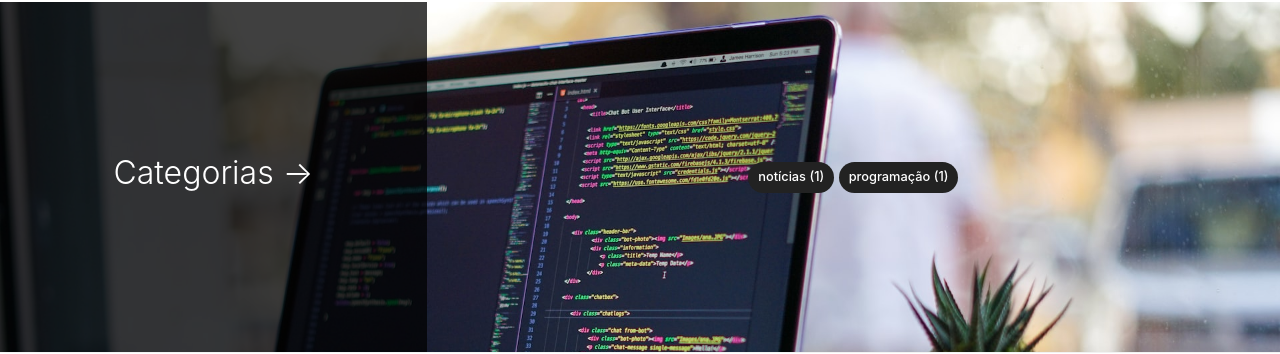
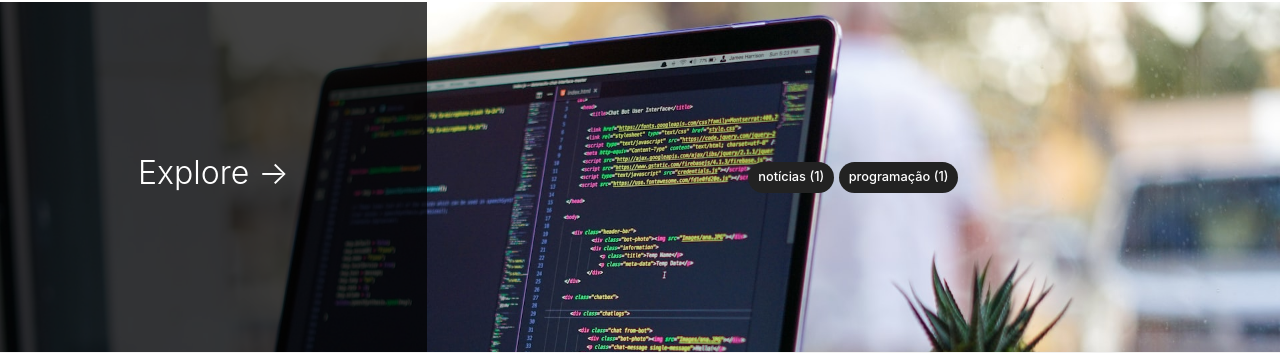
Before and after one commit to codeeasy-dev/blog, a Jekyll site: the page built from index.html, in a window 1280 px wide and 900 px high, scrolled down 580 px. Shown: the part 439-793 px from the top of the window. Built offline with Jekyll 4.4.1, drawn with Linux system fonts in a browser that asks for light colours; nearby versions of some CDN libraries; a script that is not in the unit is left out; the list of posts is cut into pages by our own code.

```diff
--- a/_includes/g-analytics.html
+++ b/_includes/g-analytics.html
@@ -1,9 +1,11 @@
+{% if jekyll.environment == 'production' %}
 <!-- Google tag (gtag.js) -->
-<script async src="https://www.googletagmanager.com/gtag/js?id=G-GWR4BHF495"></script>
+<script async src="https://www.googletagmanager.com/gtag/js?id={{ site.google_analytics }}"></script>
 <script>
   window.dataLayer = window.dataLayer || [];
   function gtag(){dataLayer.push(arguments);}
   gtag('js', new Date());
 
-  gtag('config', 'G-GWR4BHF495');
+  gtag('config', '{{ site.google_analytics }}');
 </script>
+{% endif %}
--- a/_layouts/default.html
+++ b/_layouts/default.html
@@ -22,18 +22,6 @@
 <script src="{{ site.baseurl }}/assets/js/jquery.min.js"></script>
 
 </head>
-
-{% if jekyll.environment == 'production' %}
-<!-- change your GA id in _config.yml -->
-<script>
-(function(i,s,o,g,r,a,m){i['GoogleAnalyticsObject']=r;i[r]=i[r]||function(){
-(i[r].q=i[r].q||[]).push(arguments)},i[r].l=1*new Date();a=s.createElement(o),
-m=s.getElementsByTagName(o)[0];a.async=1;a.src=g;m.parentNode.insertBefore(a,m)
-})(window,document,'script','//www.google-analytics.com/analytics.js','ga');
-ga('create', '{{site.google_analytics}}', 'auto');
-ga('send', 'pageview');
-</script>
-{% endif %}
 
 {% capture layout %}{% if page.layout %}layout-{{ page.layout }}{% endif %}{% endcapture %}
 <body class="{{layout}}">
@@ -113,10 +101,9 @@ ga('send', 'pageview');
     {{ content }}
 </div>
 
-{% if site.mailchimp-list %}
 <!-- Newsletter
 ================================================== -->
-<data id="mj-w-res-data" data-token="4f0b75ba342cb6e79c89446ef405bcde" class="mj-w-data" data-apikey="6Fuj" data-w-id="OoB" data-lang="pt_PT" data-base="https://app.mailjet.com" data-width="640" data-height="328" data-statics="statics"></data>
+<data id="mj-w-res-data" data-token="007e252102e09368976f9e3af0dd1939" class="mj-w-data" data-apikey="6Fuj" data-w-id="OoB" data-lang="pt_PT" data-base="https://app.mailjet.com" data-width="640" data-height="328" data-statics="statics"></data>
 
 <script type="text/javascript" src="https://app.mailjet.com/statics/js/widget.modal.js"></script>
 
@@ -141,12 +128,11 @@ ga('send', 'pageview');
 		<span><img src="{{ site.baseurl }}/{{ site.logo }}" alt="{{site.title}}"> &nbsp; Não perca nenhuma novidade nossa, se inscreva na nossa <i><b>newsletter</b></i> &nbsp;</span>
         <form action="{{site.mailchimp-list}}" method="post" name="mc-embedded-subscribe-form" class="wj-contact-form validate" target="_blank" novalidate>
             <div class="mc-field-group">
-            <input id="newsletter-button" type="button" value="Inscrever-se" name="subscribe" class="heart" data-token="4f0b75ba342cb6e79c89446ef405bcde" onclick="mjOpenPopin(event, this)">
+            <input id="newsletter-button" type="button" value="Inscrever-se" name="subscribe" class="heart" data-token="007e252102e09368976f9e3af0dd1939" onclick="mjOpenPopin(event, this)">
             </div>
         </form>
 	</div>
 </div>
-{% endif %}
 
 </div>
 
@@ -156,7 +142,7 @@ ga('send', 'pageview');
 	<div class="d-md-flex h-100">
 		<div class="col-md-4 transpdark align-self-center text-center h-100">
             <div class="d-md-flex align-items-center justify-content-center h-100">
-                <h2 class="d-md-block align-self-center py-1 font-weight-light">Categorias <span class="d-none d-md-inline">→</span></h2>
+                <h2 class="d-md-block align-self-center py-1 font-weight-light">Explore <span class="d-none d-md-inline">→</span></h2>
             </div>
 		</div>
 		<div class="col-md-8 p-5 align-self-center text-center">
```
